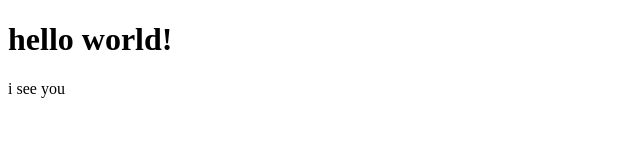
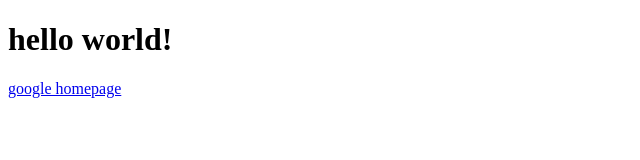
Before and after one commit to AlexStella/git-learning, a plain HTML site: page index.html in a window 1280 px wide. Shown: the whole page, without its empty margins (0-640 px from the left). Drawn offline with Linux system fonts and the light colour scheme.

Commit message:
version 1 update

```diff
--- a/index.html
+++ b/index.html
@@ -7,6 +7,6 @@
   </head>
   <body>
     <h1>hello world!</h1>
-    <p>i see you</p>
+    <a href="http://www.google.com">google homepage</a>
   </body>
 </html>
```
